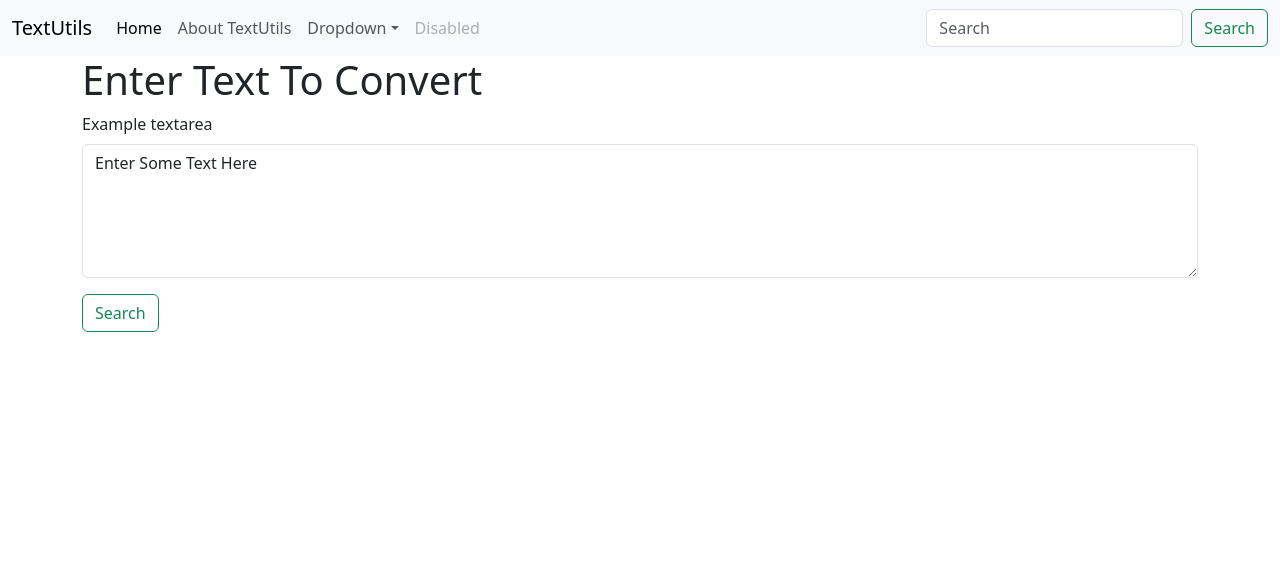
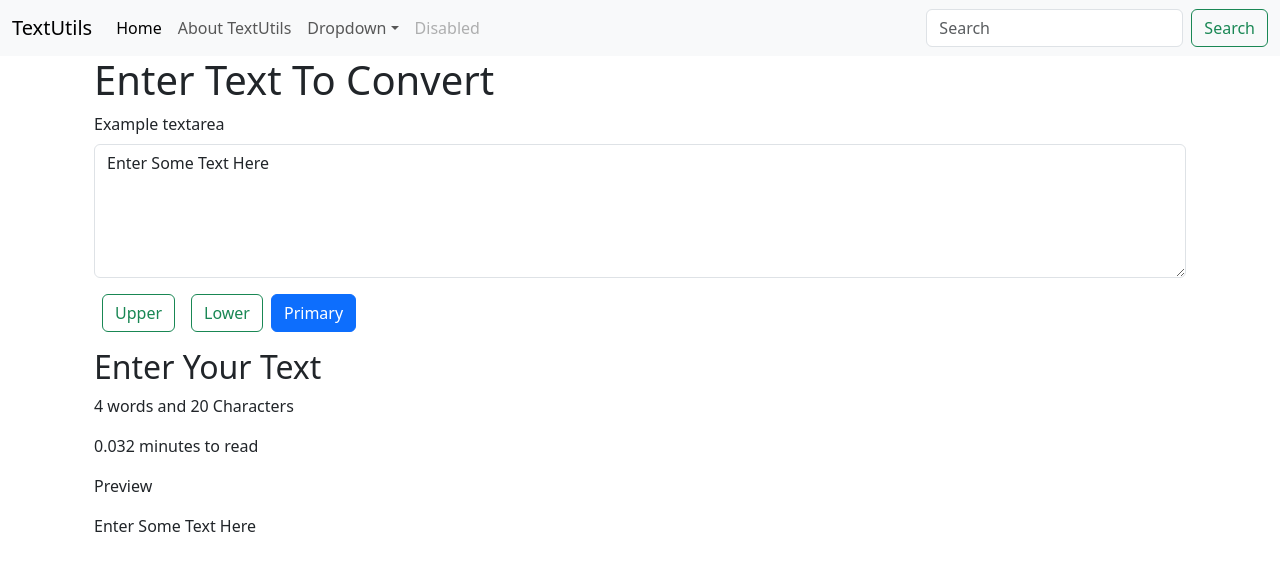
Before and after one commit to yagnikpecfy/React-JS, a React (Create React App) app: page / in a window 1280 px wide. Shown: the top 570 px of the page. Built offline with nearby package versions, Linux system fonts and the light colour scheme.

Commit message:
vid 8 button of bootstrape and split func of JS

```diff
--- a/src/components/TextForm.js
+++ b/src/components/TextForm.js
@@ -6,6 +6,13 @@ export default function TextForm(props) {
       //console.log("Uppercash Clicked ..  " + text.toUpperCase() )
       setText(text.toUpperCase())
   }
+
+   const handleLowClick=()=>{
+      //console.log("Uppercash Clicked ..  " + text.toUpperCase() )
+      setText(text.toUpperCase())
+  }
+
+
   const handleOnChange=(event)=>{
      // console.log("On Change...")
       setText(event.target.value)
@@ -14,13 +21,26 @@ export default function TextForm(props) {
   const [text, setText] = useState('Enter Some Text Here');
 
   return (
-    <div>
+    <>
+
+    <div className='container'>
       <h1>{props.heading}</h1>
         <div className="mb-3">
             <label htmlFor="myBox" className="form-label">Example textarea</label>
             <textarea className="form-control" value={text} onChange={handleOnChange} id="myBox" rows="5"></textarea>
         </div>
-        <button className="btn btn-outline-success" onClick={handleUpClick} type="submit">Search</button>
+        <button className="btn btn-outline-success mx-2" onClick={handleUpClick} type="submit">Upper</button>
+        <button className="btn btn-outline-success mx-2" onClick={handleLowClick} type="submit">Lower</button>
+        <button type="button" className="btn btn-primary">Primary</button>
+
     </div>
+    <div className="container my-3" >
+      <h2>Enter Your Text</h2>
+      <p>{text.split(" ").length} words and  {text.length} Characters </p>
+      <p>{0.008 * text.split(" ").length} minutes to read</p>
+      <p>Preview</p>
+      <p>{text}</p>
+    </div>
+  </>
   )
 }
```
